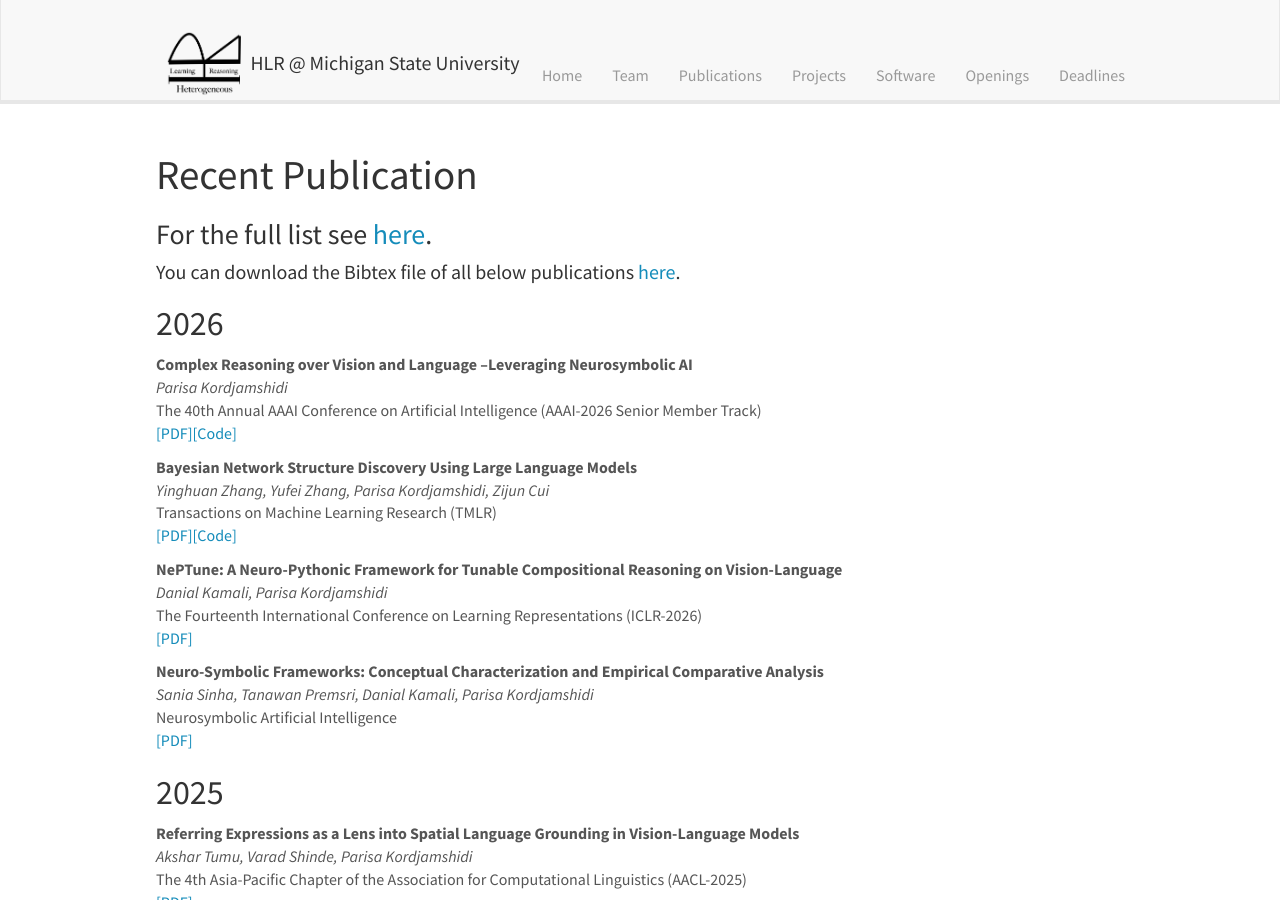
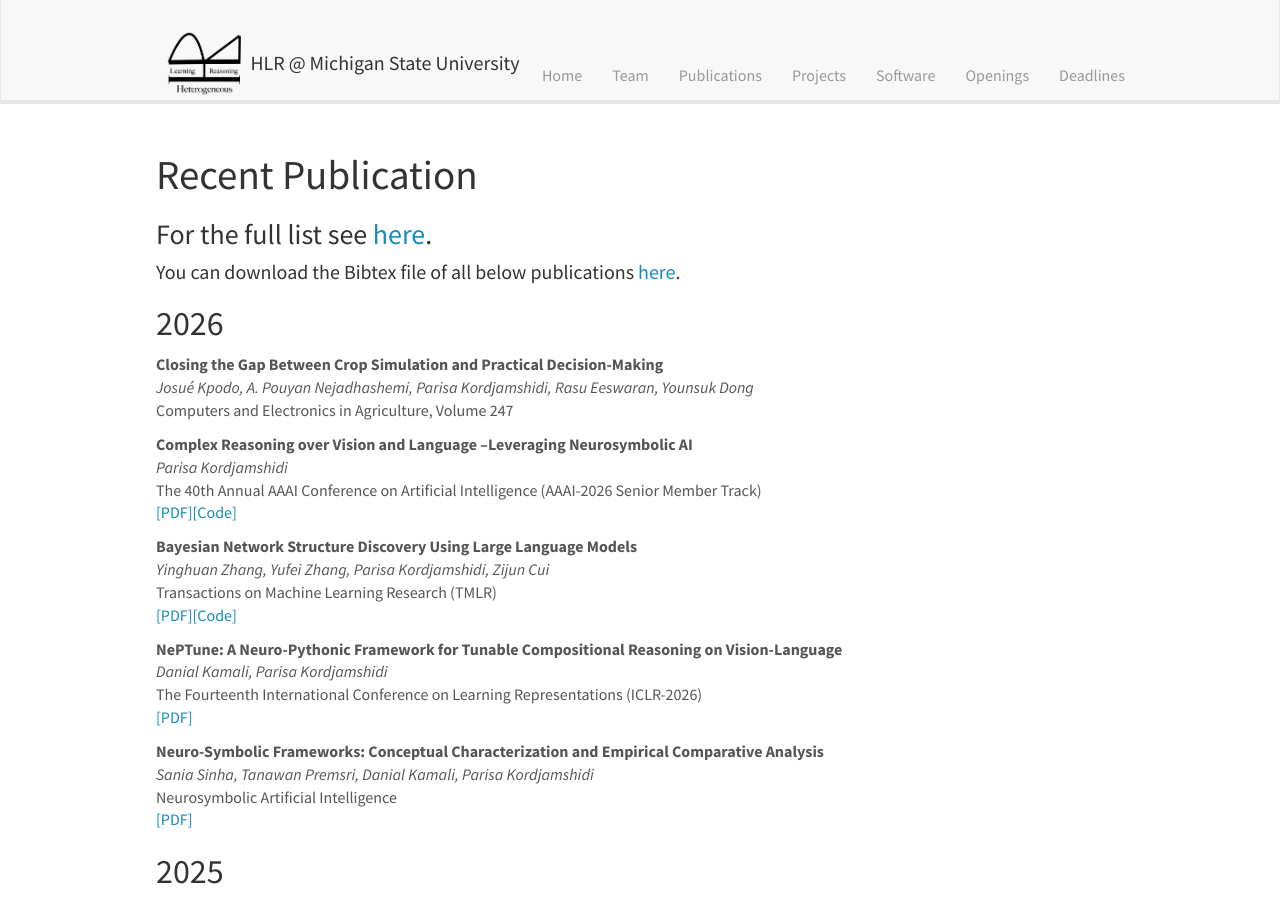
Before and after one commit to HLR/HLR.github.io, a Jekyll site: the page built from _pages/publications.md, in a window 1280 px wide and 900 px high. Built offline with Jekyll 4.4.1, drawn with Linux system fonts in a browser that asks for light colours; nearby versions of some CDN libraries.

Commit message:
Add news of Josue's pub  and Danial's best paper

```diff
--- a/_data/news.yml
+++ b/_data/news.yml
@@ -4,6 +4,14 @@
 # - date: <i>[Month Day, Year]</i>
 #   headline: "[Announcement Verb] that [Name/Team]'s paper, '[Full Paper Title]', has been accepted for [Conference Name]! Many congratulations to [Name]!"
 #   top: 1
+
+- date: <i>April 3rd 2026</i>
+  headline: "Congratulations to Danial for his paper, 'NePTune: A Neuro-Pythonic Framework for Tunable Compositional Reasoning on Vision-Language,' being selected for a Best Paper Award at Midwest Speech and Language Days (MSLD)!"
+  top: 1
+
+- date: <i>March 28th 2026</i>
+  headline: "Congratulations to Josué for his new journal paper, 'Closing the Gap Between Crop Simulation and Practical Decision-Making,' accepted in Computers and Electronics in Agriculture. Many congratulations to Josué for his hard work and determination!"
+  top: 1
 
 - date: <i>March 16th 2026</i>
   headline: "Dr. Parisa was speaking at a South by Southwest (SXSW) 2026 panel, 'Who Predicts Better and Why? Humans, AI, and the Anatomy of a Forecast,' discussing how humans and AI compare in prediction and why hybrid approaches can work best."
--- a/_data/publist.yml
+++ b/_data/publist.yml
@@ -10,6 +10,14 @@
 #       display: PDF
 #     - url:
 #       display: Code
+
+- title: "Closing the Gap Between Crop Simulation and Practical Decision-Making"
+  authors: Josué Kpodo, A. Pouyan Nejadhashemi, Parisa Kordjamshidi, Rasu Eeswaran, Younsuk Dong
+  venue: Computers and Electronics in Agriculture, Volume 247
+  year: 2026
+  # links:
+  #   - url:
+  #     display: PDF
 
 - title: Complex Reasoning over Vision and Language –Leveraging Neurosymbolic AI
   authors: Parisa Kordjamshidi
--- a/downloads/hlr.bib
+++ b/downloads/hlr.bib
@@ -1,4 +1,14 @@
 %2026
+
+@article{kpodo2026closing,
+  title={Closing the gap between crop simulation and practical decision-making},
+  author={Kpodo, Josu{\'e} and Nejadhashemi, A Pouyan and Kordjamshidi, Parisa and Eeswaran, Rasu and Dong, Younsuk},
+  journal={Computers and Electronics in Agriculture},
+  volume={247},
+  pages={111655},
+  year={2026},
+  publisher={Elsevier}
+}
 
 @article{kordjamshidi2026complex,
   title={Complex Reasoning over Vision and Language--Leveraging Neurosymbolic AI},
```
